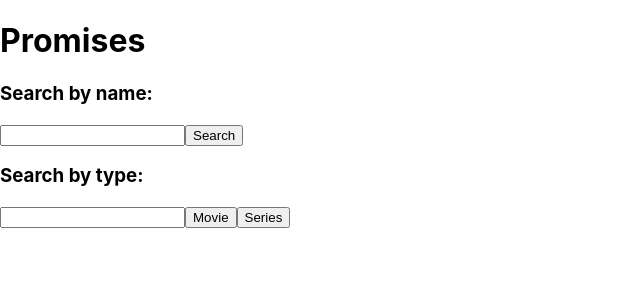
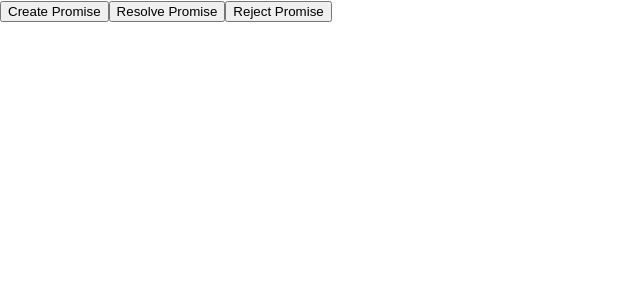
Before and after one commit to LenaMesyachik/converter, a React (Create React App) app: page / in a window 1280 px wide. Shown: the top 300 px of the page, without its empty margins (0-640 px from the left). Built offline with nearby package versions, Linux system fonts and the light colour scheme.

Commit message:
lesson4 task1

```diff
--- a/src/index.tsx
+++ b/src/index.tsx
@@ -1,14 +1,13 @@
 import React from 'react';
 import ReactDOM from 'react-dom';
 import './index.css';
-import App from './App';
-import { Provider } from 'react-redux';
-import { store } from './redux/state';
-import Lesson3 from "./lessons/lesson3/Lesson3";
+import {Provider} from 'react-redux';
+import {store} from './redux/state';
+import Lesson4 from "./lessons/lesson4/Lesson4";
 
 ReactDOM.render(
     <Provider store={store}>
-        <Lesson3 />
+        <Lesson4 />
     </Provider>,
     document.getElementById('root')
 );
--- a/src/lessons/lesson3/Lesson3.tsx
+++ b/src/lessons/lesson3/Lesson3.tsx
@@ -26,9 +26,14 @@ const Lesson3 = () => {
     };*/
 
     const searchFilm = async () => {
-        const {data} = await API.searchFilmsByTitle(searchName)
-        const {Search, Response, Error} = data
-        Response === 'True' ? setSearchResult(JSON.stringify(Search)) : setSearchResult(Error)
+        try {
+            const {data} = await API.searchFilmsByTitle(searchName)
+            const {Search, Response, Error} = data
+            Response === 'True' ? setSearchResult(JSON.stringify(Search)) : setSearchResult(Error)
+        }
+        catch (err) {
+            console.log('err', err)
+        }
     }
     const searchByType = (e: React.MouseEvent<HTMLButtonElement>) => {
         const type: string = e.currentTarget.dataset.t ? e.currentTarget.dataset.t : '';
--- a/src/lessons/lesson4/lesson_4.ts
+++ b/src/lessons/lesson4/lesson_4.ts
@@ -7,6 +7,16 @@ console.log('lesson 4');
 // Task 01
 // Создайте промис, который постоянно находиться в состоянии pending.
 // В конструкторе промиса выведите в консоль сообщение "Promise is created".
+
+const promise = new Promise((resolve, reject) => {
+    console.log("Promise is created")
+})
+console.log(promise)
+//Promise is created
+// Promise{<pending>}
+// [[Prototype]]: Promise
+// [[PromiseState]]: "pending"
+// [[PromiseResult]]: undefined
 
 
 // Task 02
```
